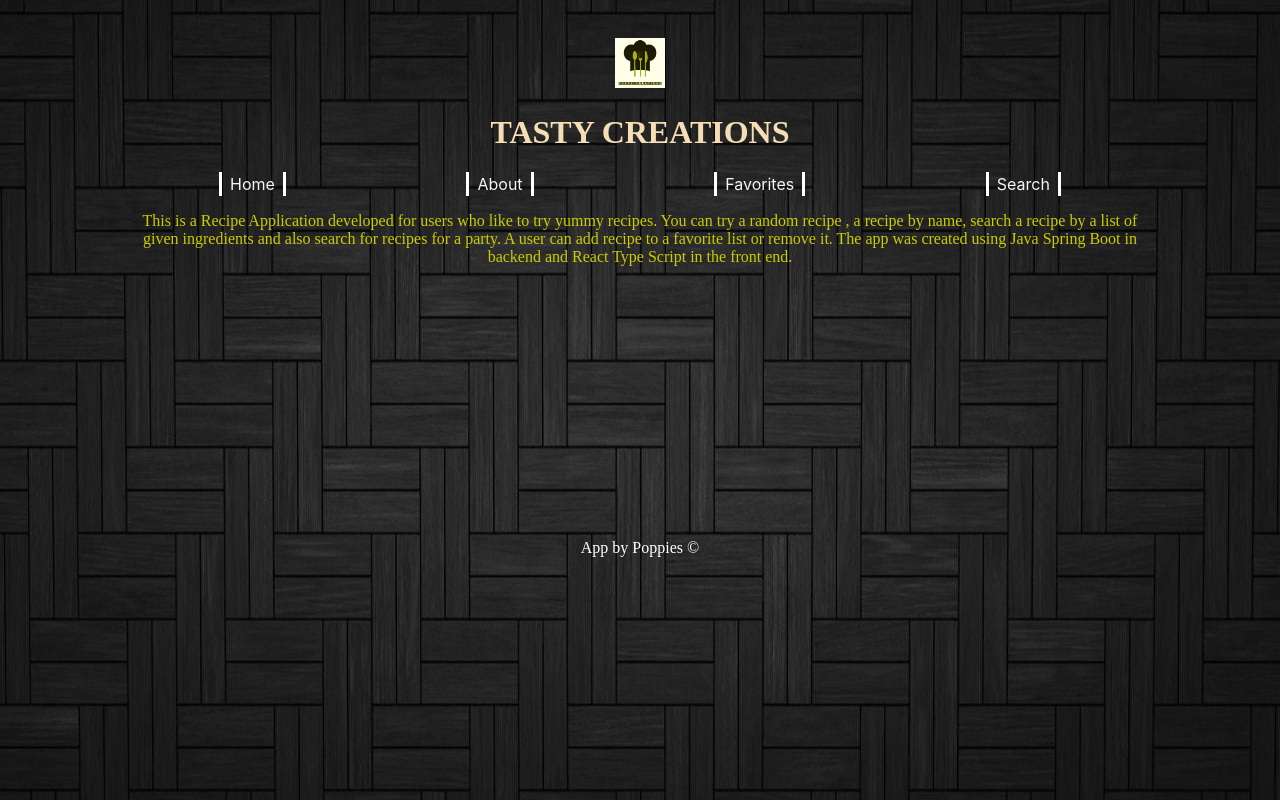
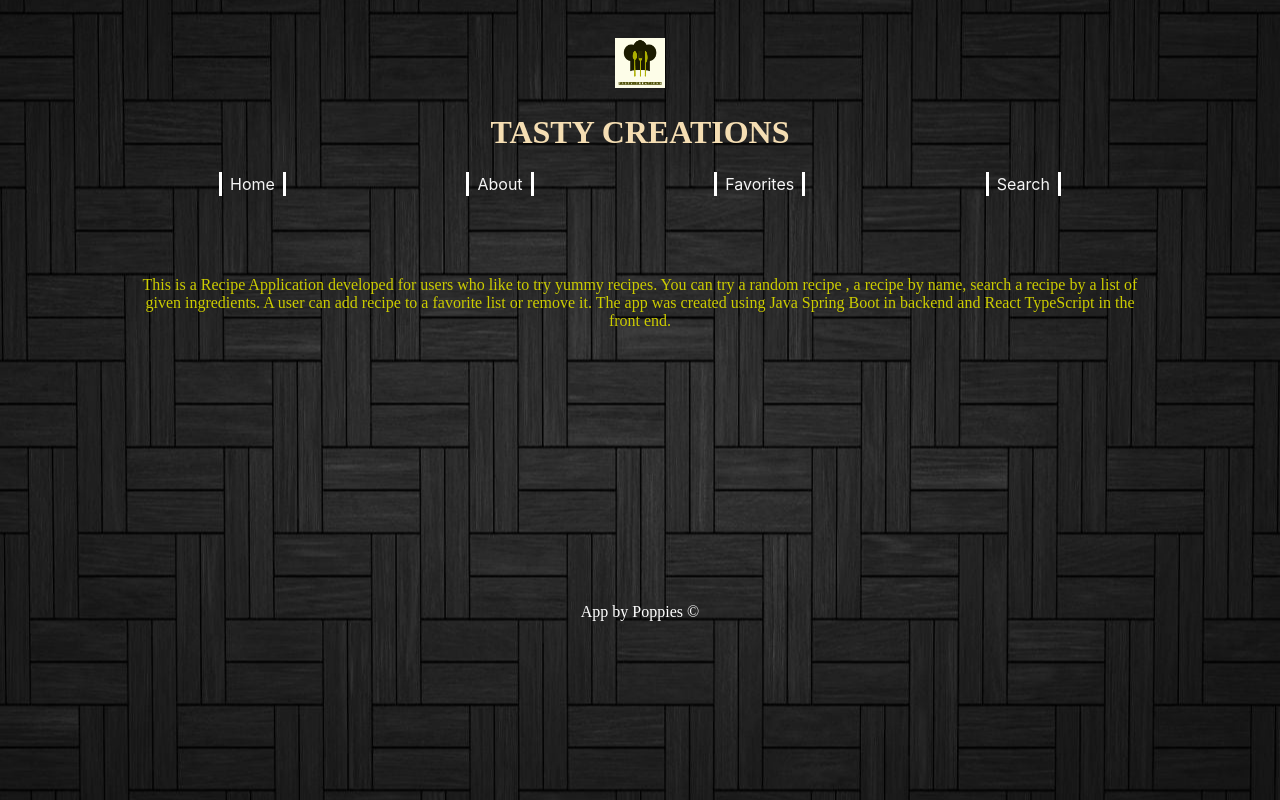
Before and after one commit to nagysandor94/tasty-creations, a React (Create React App) app in the folder frontend/: page /about in a window 1280 px wide. Built offline with nearby package versions, Linux system fonts and the light colour scheme.

Commit message:
update frontend

```diff
--- a/frontend/src/Styling/About.css
+++ b/frontend/src/Styling/About.css
@@ -1,9 +1,10 @@
-p{
+.aboutText p{
     font-size: medium;
     font-family: "Apple Chancery";
     padding-left: 8%;
     padding-right: 8%;
     padding-bottom: 8%;
+    padding-top: 2em;
     color:#cccc00;
 
 }
--- a/frontend/src/Styling/App.css
+++ b/frontend/src/Styling/App.css
@@ -48,6 +48,7 @@
   color:black;
   /*margin-bottom: 2em;*/
   align-items: center;
+  margin-bottom: 2em;
 }
 
 .bannerItem:hover{
--- a/frontend/src/pages/About.tsx
+++ b/frontend/src/pages/About.tsx
@@ -7,9 +7,9 @@ const About = () => {
             <p>
                 This  is a Recipe Application developed for users who like to try yummy recipes.
                 You can try a random recipe , a recipe by name,
-                search a recipe by a list of given ingredients and also search for recipes for a party.
+                search a recipe by a list of given ingredients.
                 A user can add recipe to a favorite list or remove it.
-                The app was created using Java Spring Boot in backend and React Type Script in the front end.
+                The app was created using Java Spring Boot in backend and React TypeScript in the front end.
             </p>
         </div>
     )
```
